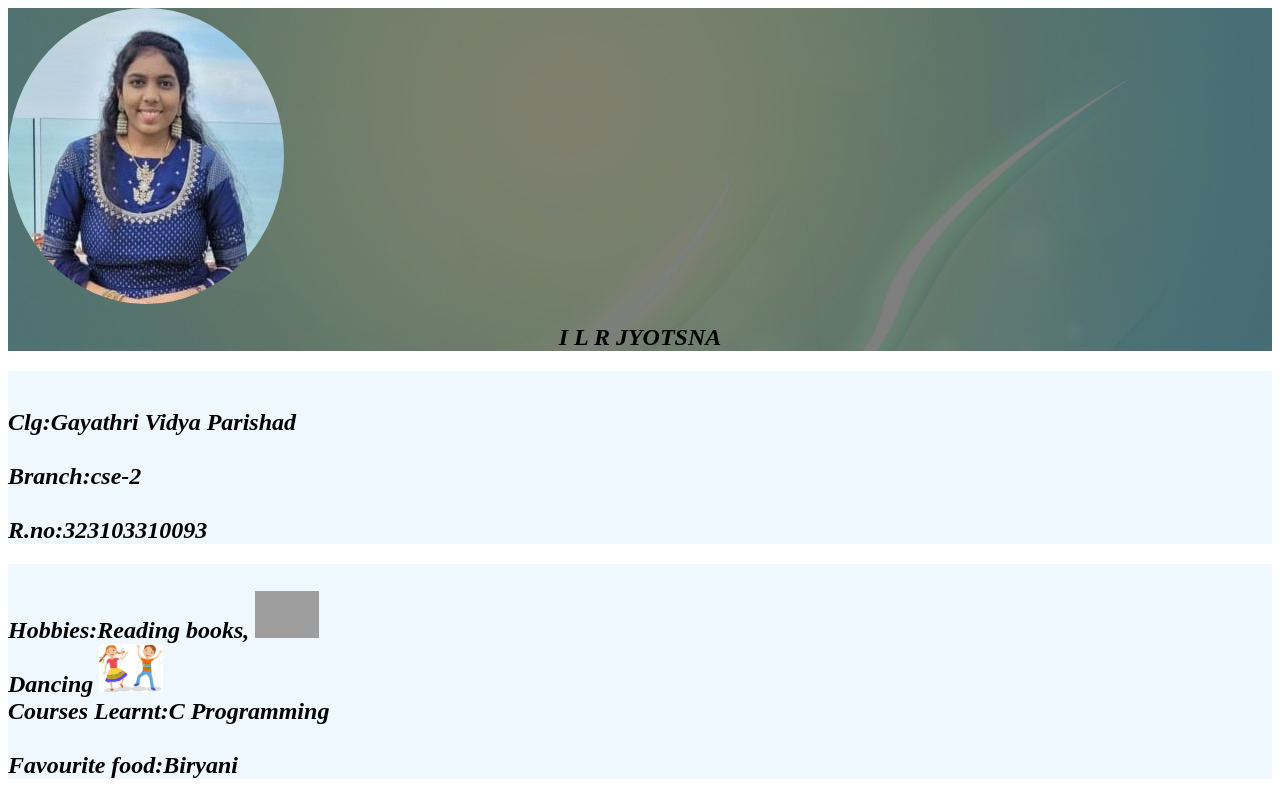
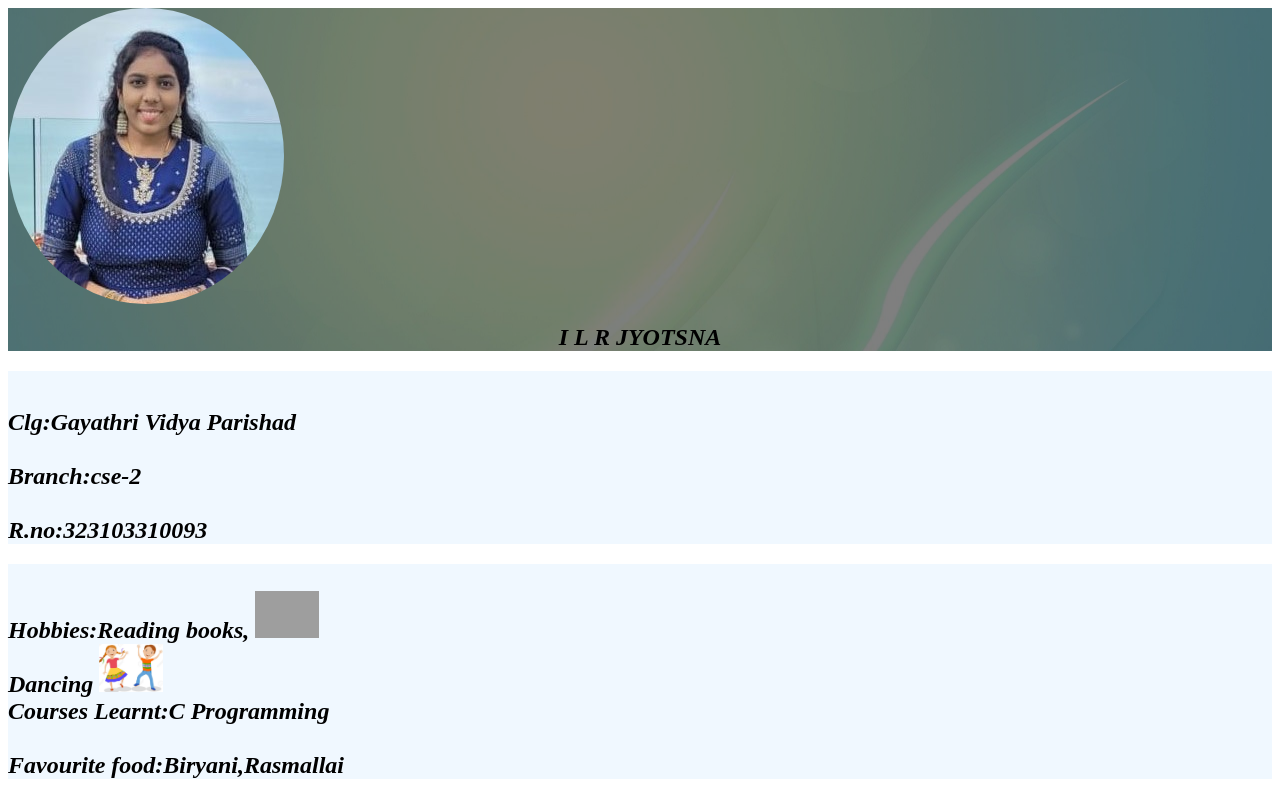
Before and after one commit to jyotsna-illapu/ABOUT-ME, a plain HTML site: page index.html in a window 1280 px wide. Drawn offline with Linux system fonts and the light colour scheme; grey boxes are pictures that could not be loaded.

Commit message:
Added food

```diff
--- a/index.html
+++ b/index.html
@@ -50,7 +50,7 @@
                         Courses Learnt:C Programming
                         <br>
                         <br>
-                        Favourite food:Biryani
+                        Favourite food:Biryani,Rasmallai
                         <br>
                     </h1>
                 </div>
```
